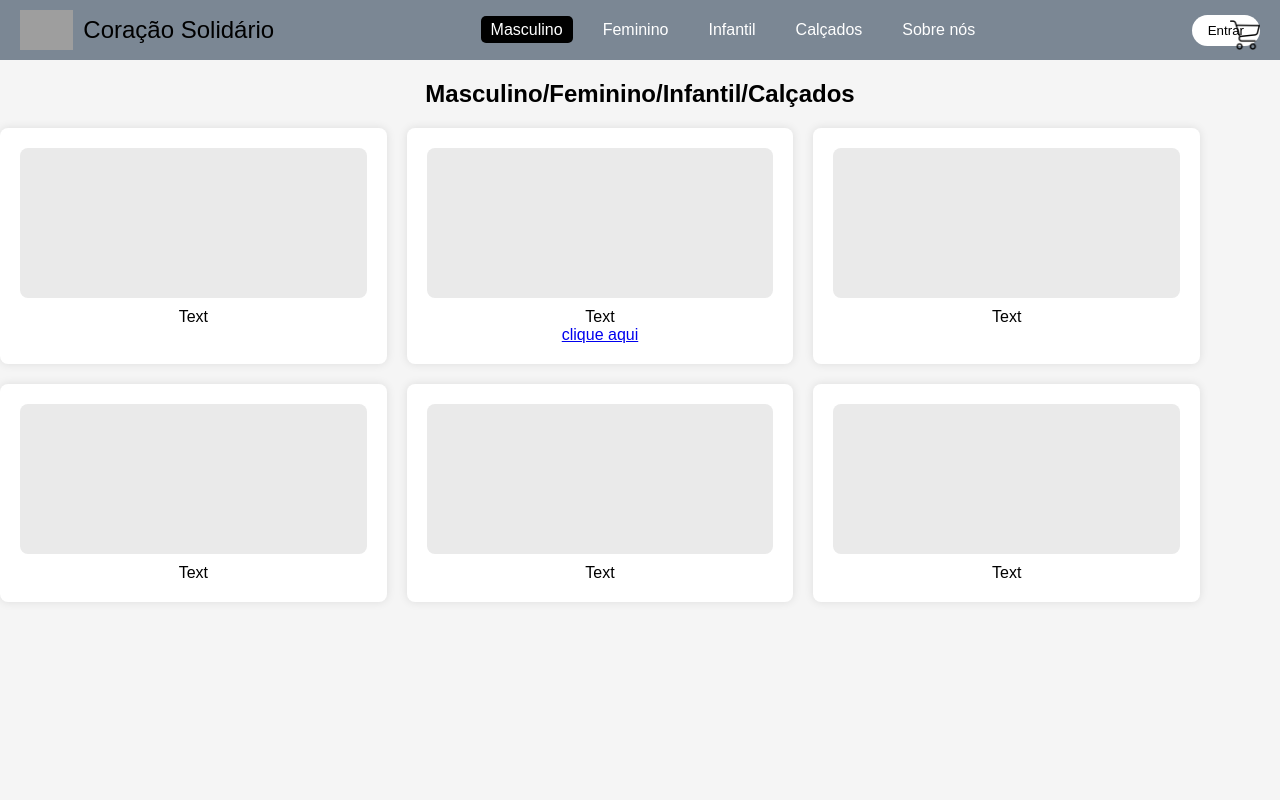
After one commit to gaacarmo/Coracao_solidario, a PHP site: page /teste.php in a window 1280 px wide. The commit adds this page. Run offline with PHP 8.4, Linux system fonts and the light colour scheme; grey boxes are pictures that could not be loaded.

Commit message:
add 2 files

```diff
--- /dev/null
+++ b/style.css
@@ -0,0 +1,121 @@
+*{
+    margin: 0;
+    padding: 0;
+    box-sizing: border-box;
+  }
+
+  body {
+      font-family: Arial, sans-serif;
+  }
+
+  header {
+      display: flex;
+      justify-content: space-between;
+      align-items: center;
+      background-color: #7b8794;
+      padding: 10px 20px;
+  }
+
+  .logo {
+      display: flex;
+      align-items: center;
+  }
+
+  .logo img {
+      height: 40px;
+      margin-right: 10px;
+  }
+
+  .logo span {
+      font-size: 1.5rem;
+      color: #000;
+  }
+
+  nav ul {
+      display: flex;
+      list-style: none;
+  }
+
+  nav ul li {
+      margin: 0 10px;
+  }
+
+  nav ul li a {
+      text-decoration: none;
+      color: #fff;
+      font-size: 1rem;
+      padding: 5px 10px;
+      border-radius: 5px;
+  }
+
+  nav ul li a.active, nav ul li a:hover {
+      background-color: #000;
+      color: #fff;
+  }
+
+  .login button {
+      background-color: #fff;
+      color: #000;
+      border: none;
+      padding: 8px 16px;
+      border-radius: 20px;
+      cursor: pointer;
+  }
+
+  .login button:hover {
+      background-color: #e0e0e0;
+  }
+  body {
+    font-family: Arial, sans-serif;
+
+    flex-direction: column;
+    align-items: center;
+    left: 500px;
+    background-color: #f5f5f5;
+}
+
+h1 {
+    font-size: 24px;
+    margin: 20px 0;
+    text-align: center;
+}
+
+.cart-icon {
+    position: absolute;
+    right: 20px;
+    top: 20px;
+}
+
+.cart-icon img {
+    width: 30px;
+}
+
+main {
+    display: flex;
+    width: 100%;
+    max-width: 1200px;
+    margin-top: 20px;
+}
+
+.products {
+    display: grid;
+    grid-template-columns: repeat(3, 1fr);
+    gap: 20px;
+    flex: 1;
+}
+
+.product {
+    background-color: #fff;
+    padding: 20px;
+    text-align: center;
+    box-shadow: 0 0 10px rgba(0, 0, 0, 0.1);
+    border-radius: 8px;
+}
+
+.product-image {
+    width: 100%;
+    height: 150px;
+    background-color: #eaeaea;
+    border-radius: 8px;
+    margin-bottom: 10px;
+}
--- /dev/null
+++ b/teste.php
@@ -0,0 +1,63 @@
+<html lang="pt-BR">
+<head>
+    <meta charset="UTF-8">
+    <meta name="viewport" content="width=device-width, initial-scale=1.0">
+    <title>Coração Solidário</title>
+    <link rel="stylesheet" href="style.css">
+</head>
+<body>
+    <header>
+        <div class="logo">
+            <img src="logo.png" alt="Coração Solidário">
+            <span>Coração Solidário</span>
+        </div>
+        <nav>
+            <ul>
+                <li><a href="#" class="active">Masculino</a></li>
+                <li><a href="#">Feminino</a></li>
+                <li><a href="#">Infantil</a></li>
+                <li><a href="#">Calçados</a></li>
+                <li><a href="#">Sobre nós</a></li>
+            </ul>
+        </nav>
+        <div class="login">
+            <button>Entrar</button>
+        </div>
+    </header>
+    <h1>Masculino/Feminino/Infantil/Calçados</h1>
+
+    <div class="cart-icon">
+        <img src="shopping-cart.png" alt="Carrinho de compras">
+    </div>
+
+    <main>
+        <section class="products">
+            <div class="product">
+                <div class="product-image"></div>
+                <p>Text</p>
+            </div>
+            <div class="product">
+                <div class="product-image"></div>
+                <p>Text</p>
+                <a href="#">clique aqui</a>
+            </div>
+            <div class="product">
+                <div class="product-image"></div>
+                <p>Text</p>
+            </div>
+            <div class="product">
+                <div class="product-image"></div>
+                <p>Text</p>
+            </div>
+            <div class="product">
+                <div class="product-image"></div>
+                <p>Text</p>
+            </div>
+            <div class="product">
+                <div class="product-image"></div>
+                <p>Text</p>
+            </div>
+        </section>
+
+</body>
+</html>
```
Also changed, not shown: home.css (+18 -18 lines).
